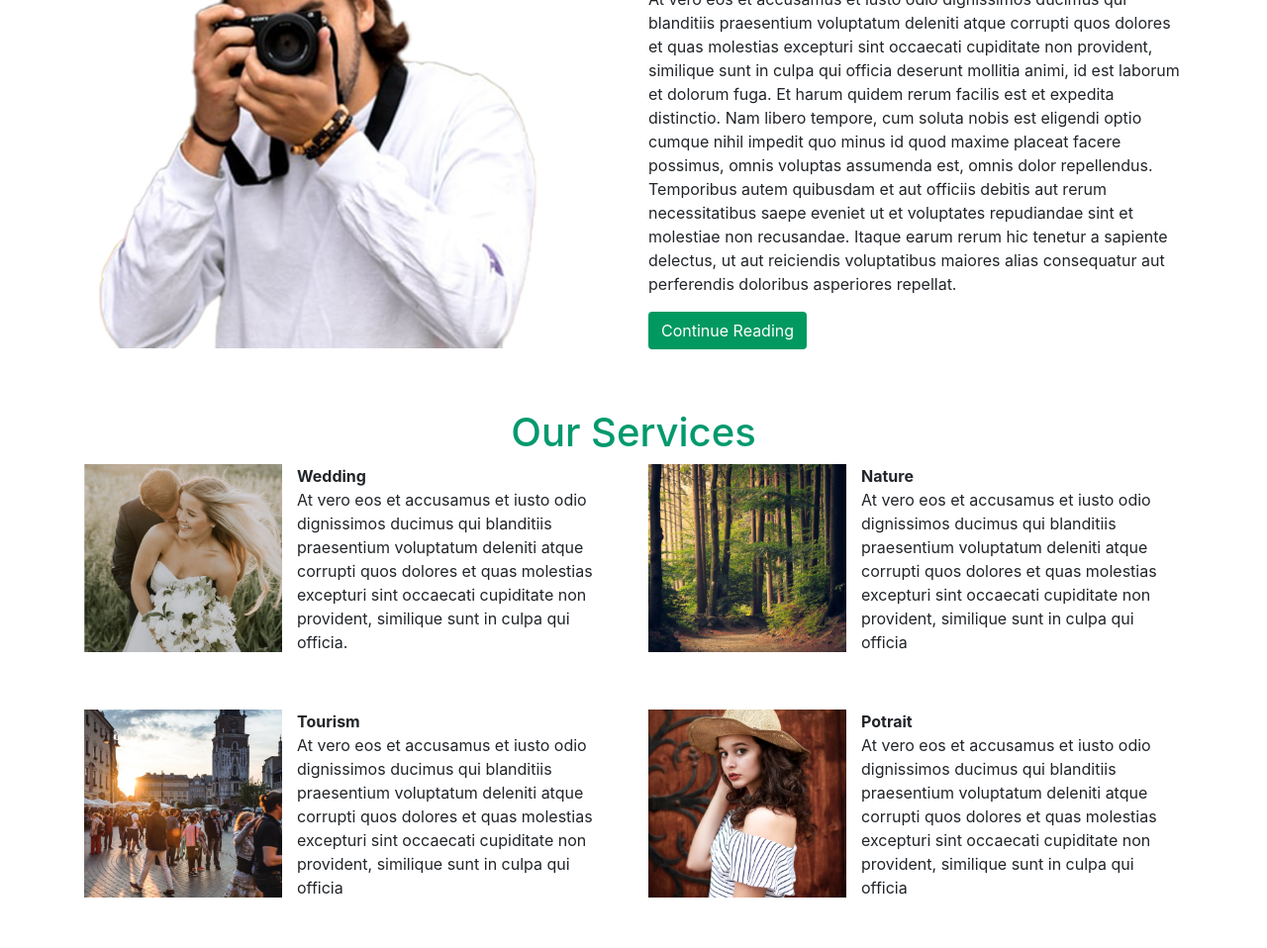
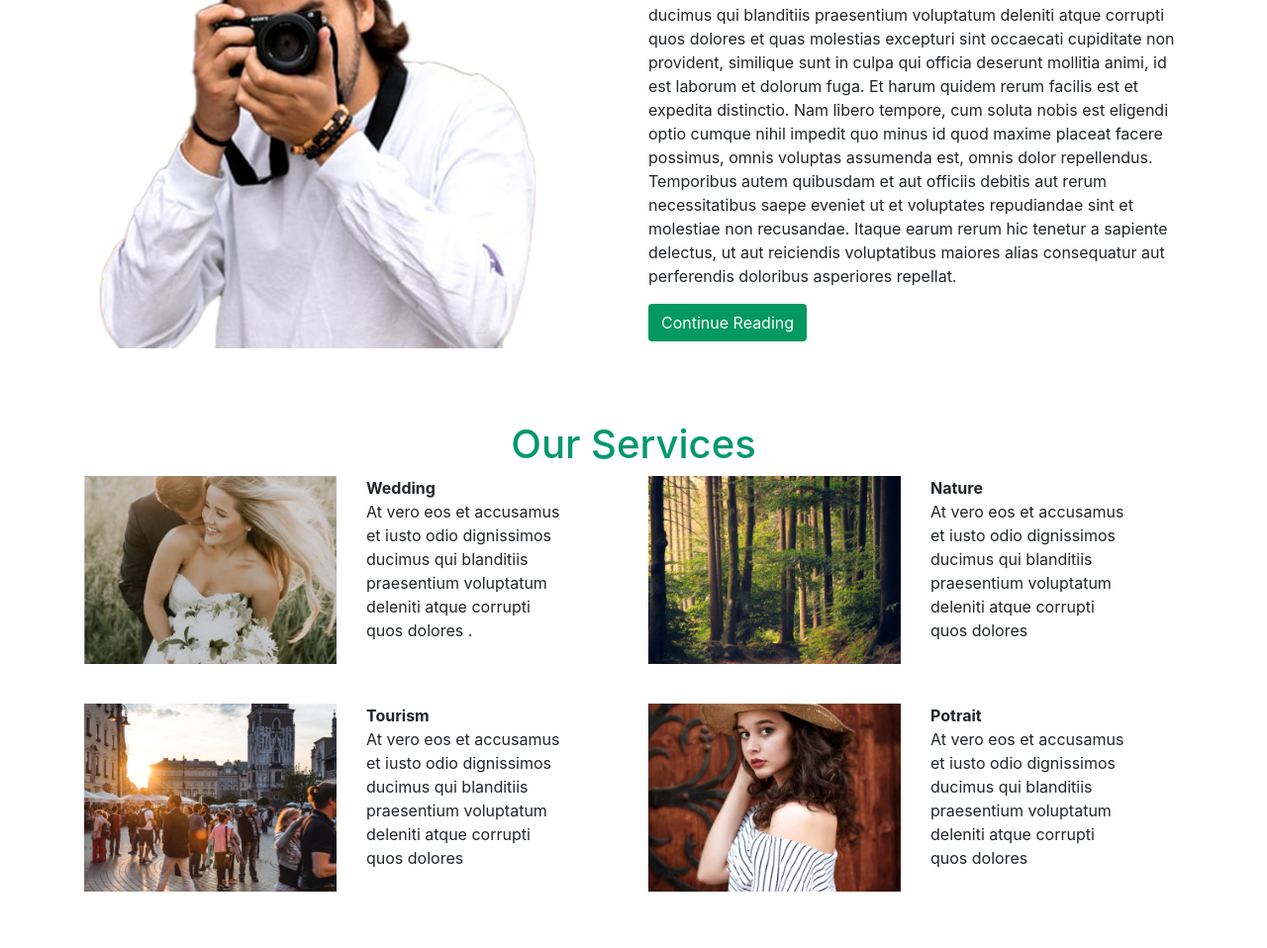
Before and after one commit to Anthony-Seni/Updated-Photograohy, a plain HTML site: page index.html in a window 1280 px wide. Shown: the part 854-1812 px from the top of the page at 99% size. Drawn offline with nearby package versions, Linux system fonts and the light colour scheme.

Commit message:
update Html

```diff
--- a/css/main.css
+++ b/css/main.css
@@ -39,6 +39,7 @@ fa-home .btn-default {
 .btn-def {
   background-color: #019960;
   color: white;
+  margin-bottom: 20px;
 }
 .btn-default:hover {
   color: white;
@@ -52,7 +53,8 @@ fa-home .btn-default {
   background-position: center;
   background-repeat: no-repeat;
   height: 190px;
-  width: 200px;
+  width: 100%;
+  padding-left: 20px;
 }
 .image9 {
   background-image: url(../images/image2.jpg);
@@ -60,7 +62,7 @@ fa-home .btn-default {
   background-position: center;
   background-repeat: no-repeat;
   height: 190px;
-  width: 200px;
+  width: 100%;
 }
 .image10 {
   background-image: url(../images/image3.jpg);
@@ -68,7 +70,7 @@ fa-home .btn-default {
   background-position: center;
   background-repeat: no-repeat;
   height: 190px;
-  width: 200px;
+  width: 100%;
 }
 .image11 {
   background-image: url(../images/hatgirl.jpg);
@@ -76,7 +78,7 @@ fa-home .btn-default {
   background-position: center;
   background-repeat: no-repeat;
   height: 190px;
-  width: 200px;
+  width: 100;
 }
 .carousel-item {
   height: 100vh;
@@ -103,10 +105,13 @@ fa-home .btn-default {
   background-size: cover;
   background-position: center;
   background-repeat: no-repeat;
-  height: 300px;
-  width: 550px;
-  margin-left: -80px;
+  height: 100%;
+  width: 100%;
   border-radius: 20px;
+  margin-bottom: 84px;
+  margin-right: 400px;
+
+  object-fit: contain;
 }
 
 .box {
@@ -138,6 +143,3 @@ fa-home .btn-default {
   text-align: left;
   font-size: 25px;
 }
-
-@media (min-width: 768px) {
-}
--- a/index.html
+++ b/index.html
@@ -74,8 +74,8 @@
       </div>
             <div class="col-md-6 col-sm-6 col-xs-12">
         <p style="margin-top: 30px;">
-        <strong style="font-size: 30px;">Utra-HD Capture</strong><br>
-        At vero eos et accusamus et iusto odio dignissimos ducimus qui blanditiis praesentium voluptatum deleniti atque corrupti quos dolores et quas molestias excepturi sint occaecati cupiditate non provident, similique sunt in culpa qui officia deserunt mollitia animi, id est laborum et dolorum fuga. Et harum quidem rerum facilis est et expedita distinctio. Nam libero tempore, cum soluta nobis est eligendi optio cumque nihil impedit quo minus id quod maxime placeat facere possimus, omnis voluptas assumenda est, omnis dolor repellendus. Temporibus autem quibusdam et aut officiis debitis aut rerum necessitatibus saepe eveniet ut et voluptates repudiandae sint et molestiae non recusandae. Itaque earum rerum hic tenetur a sapiente delectus, ut aut reiciendis voluptatibus maiores alias consequatur aut perferendis doloribus asperiores repellat.</p>
+        <strong style="font-size: 30px;">Utra-HD Capture</strong>
+        <p>ducimus qui blanditiis praesentium voluptatum deleniti atque corrupti quos dolores et quas molestias excepturi sint occaecati cupiditate non provident, similique sunt in culpa qui officia deserunt mollitia animi, id est laborum et dolorum fuga. Et harum quidem rerum facilis est et expedita distinctio. Nam libero tempore, cum soluta nobis est eligendi optio cumque nihil impedit quo minus id quod maxime placeat facere possimus, omnis voluptas assumenda est, omnis dolor repellendus. Temporibus autem quibusdam et aut officiis debitis aut rerum necessitatibus saepe eveniet ut et voluptates repudiandae sint et molestiae non recusandae. Itaque earum rerum hic tenetur a sapiente delectus, ut aut reiciendis voluptatibus maiores alias consequatur aut perferendis doloribus asperiores repellat.</p>
       <button class="btn btn-def">Continue Reading</button>
       </div>
     </div>
@@ -91,9 +91,9 @@
             <div class="image"></div>
           </div>
           <div class="col-md-6 col-xs-12">
-            <p style="margin-left: -70px;">
+            <p style="margin-right: -80px; width: 80%;">
             <strong>Wedding</strong><br>
-            At vero eos et accusamus et iusto odio dignissimos ducimus qui blanditiis praesentium voluptatum deleniti atque corrupti quos dolores et quas molestias excepturi sint occaecati cupiditate non provident, similique sunt in culpa qui officia.</p>
+            At vero eos et accusamus et iusto odio dignissimos ducimus qui blanditiis praesentium voluptatum deleniti atque corrupti quos dolores .</p>
           </div>
         </div>
       </div>
@@ -104,9 +104,9 @@
             <div class="image9"></div>
           </div>
           <div class="col-md-6 col-xs-12">
-<p style="margin-left: -70px;">
+         <p style="margin-right: -80px; width: 80%">
             <strong>Nature</strong><br>
-            At vero eos et accusamus et iusto odio dignissimos ducimus qui blanditiis praesentium voluptatum deleniti atque corrupti quos dolores et quas molestias excepturi sint occaecati cupiditate non provident, similique sunt in culpa qui officia</p>
+            At vero eos et accusamus et iusto odio dignissimos ducimus qui blanditiis praesentium voluptatum deleniti atque corrupti quos dolores</p>
           </div>
         </div>
       </div>
@@ -117,9 +117,9 @@
             <div class="image10"></div>
           </div>
           <div class="col-md-6 col-xs-12">
-            <p style="margin-left: -70px;">
+            <p style="margin-right: -80px; width: 80%">
             <strong>Tourism</strong><br>
-            At vero eos et accusamus et iusto odio dignissimos ducimus qui blanditiis praesentium voluptatum deleniti atque corrupti quos dolores et quas molestias excepturi sint occaecati cupiditate non provident, similique sunt in culpa qui officia</p>
+            At vero eos et accusamus et iusto odio dignissimos ducimus qui blanditiis praesentium voluptatum deleniti atque corrupti quos dolores</p>
           </div>
         </div>
       </div>
@@ -130,9 +130,9 @@
             <div class="image11"></div>
           </div>
           <div class="col-md-6 col-xs-12">
-<p style="margin-left: -70px;">
+<p style="margin-right: -80px; width: 80%;">
             <strong>Potrait</strong><br>
-            At vero eos et accusamus et iusto odio dignissimos ducimus qui blanditiis praesentium voluptatum deleniti atque corrupti quos dolores et quas molestias excepturi sint occaecati cupiditate non provident, similique sunt in culpa qui officia</p>
+            At vero eos et accusamus et iusto odio dignissimos ducimus qui blanditiis praesentium voluptatum deleniti atque corrupti quos dolores</p>
           </div>
         </div>
       </div>
@@ -183,7 +183,7 @@
     <div class="row">
       <div class="col-md-6 col-sm-6 col-xs-12 text-center" style="margin-top: 40px;">
         <strong>Success story</strong><br>
-        <h3>Let's hear from Lary</h3><br>
+        <h3 class="lary">Let's hear from Lary</h3><br>
         <p>See how well Ultra-HD capture
           <br>has been providing good services</p>
       </div>
```
